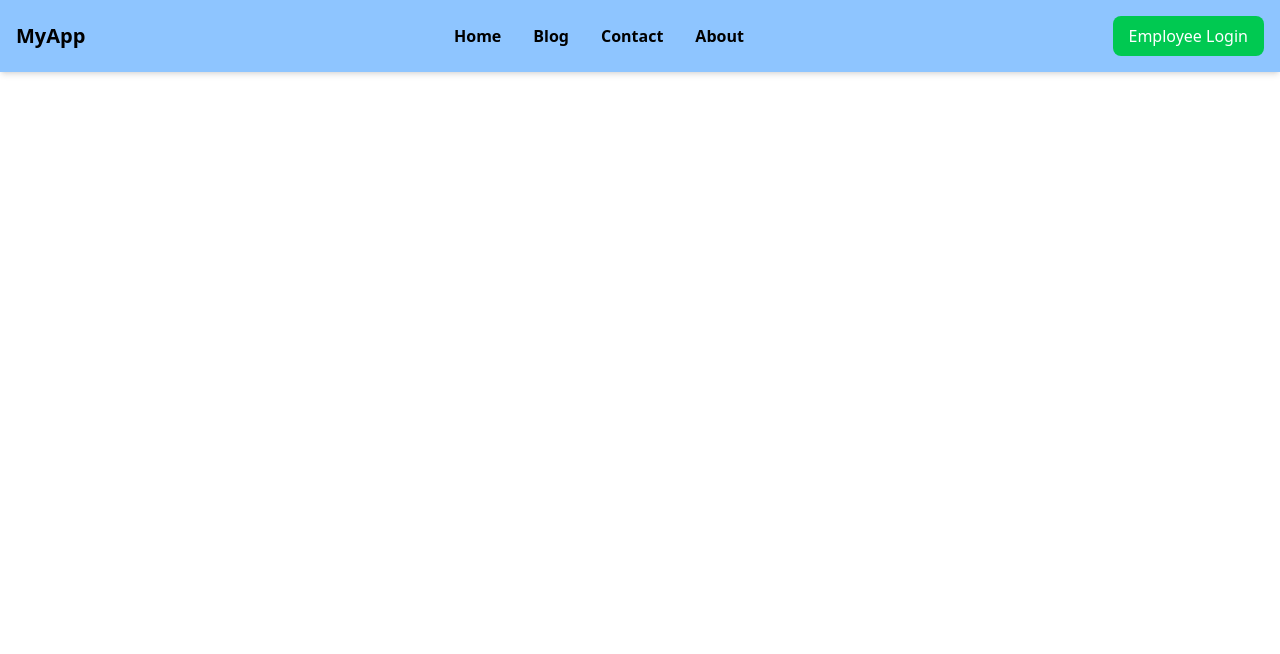
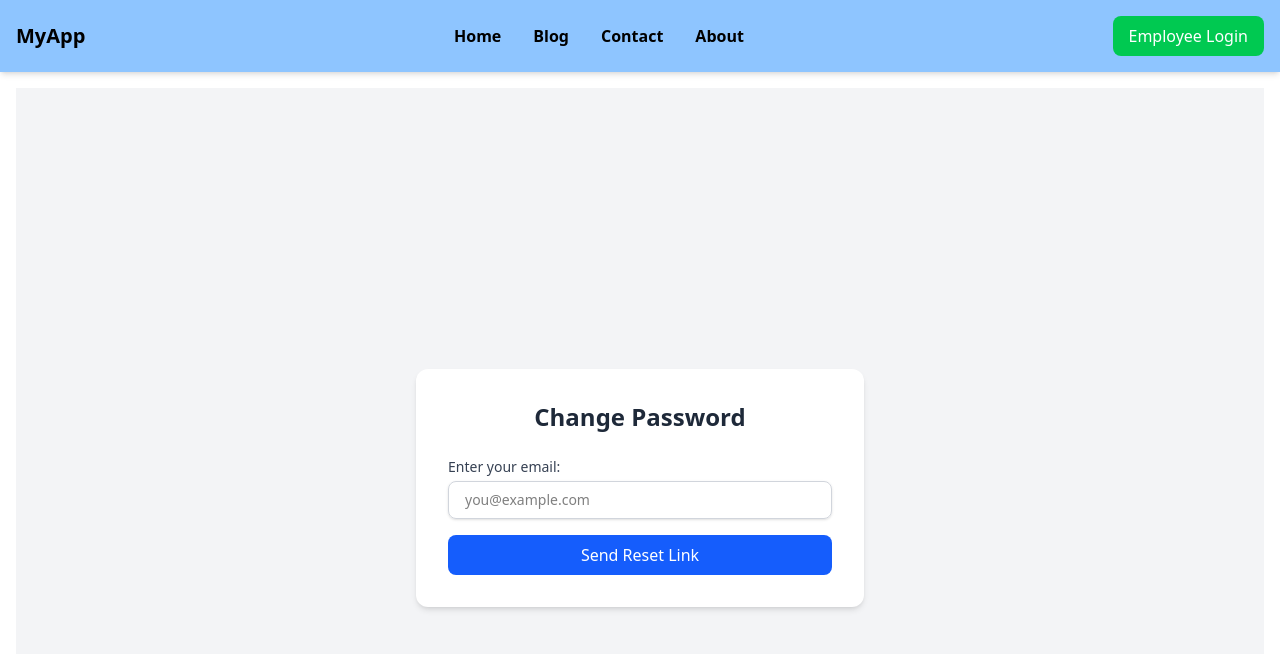
Before and after one commit to itsmanishku07/Employee-Management-Flask-PostgreSQL-React-vite, a React (Vite) app: page /changepassword in a window 1280 px wide. Shown: the top 654 px of the page. Built offline with nearby package versions, Linux system fonts and the light colour scheme.

Commit message:
Chnage Password

```diff
--- a/src/App.jsx
+++ b/src/App.jsx
@@ -8,6 +8,8 @@ import DepartmentInfo from './Components/DepartmentInfo';
 import Login from './Components/Login';
 import Home from './Components/Home';
 import Blog from './Components/Blog';
+import ChangePassword from './Components/ChangePassword';
+import NewPassword from './Components/NewPassword';
 
 const App = () => {
   return (
@@ -23,6 +25,8 @@ const App = () => {
           <Route path="/" element={<Login />} />
           <Route path="/index" element={<Home />} />
           <Route path="/blog" element={<Blog />} />
+          <Route path="/changepassword" element={<ChangePassword />} />
+          <Route path="/newpassword" element={<NewPassword />} />
         </Routes>
       </div>
     </BrowserRouter>
--- /dev/null
+++ b/src/Components/ChangePassword.jsx
@@ -0,0 +1,74 @@
+import React, { useState } from "react";
+
+const ChangePassword = () => {
+  const [email, setEmail] = useState("");
+  const [message, setMessage] = useState("");
+
+  const handleSubmit = async (e) => {
+    e.preventDefault();
+
+    try {
+      const response = await fetch("https://dashboard-alpha-nine-93.vercel.app/changepasswordrequest", {
+        method: "POST",
+        headers: {
+          "Content-Type": "application/json",
+        },
+        body: JSON.stringify({ email }),
+      });
+
+      if (response.ok) {
+        setMessage("✅ Password reset link sent to your email.");
+      } else {
+        setMessage("❌ Error sending reset link. Try again.");
+      }
+    } catch (error) {
+      console.error("Error:", error);
+      setMessage("⚠️ Something went wrong. Please try later.");
+    }
+  };
+
+  return (
+    <div className="flex h-screen items-center justify-center bg-gray-100">
+      <div className="w-full max-w-md bg-white p-8 rounded-xl shadow-md">
+        <h2 className="text-2xl font-bold mb-6 text-center text-gray-800">
+          Change Password
+        </h2>
+
+        <form onSubmit={handleSubmit} className="space-y-4">
+          <div>
+            <label
+              htmlFor="email"
+              className="block text-left text-sm font-medium text-gray-700"
+            >
+              Enter your email:
+            </label>
+            <input
+              type="email"
+              id="email"
+              value={email}
+              onChange={(e) => setEmail(e.target.value)}
+              required
+              placeholder="you@example.com"
+              className="mt-1 block w-full px-4 py-2 border border-gray-300 rounded-lg shadow-sm focus:ring-2 focus:ring-blue-500 focus:border-blue-500 sm:text-sm"
+            />
+          </div>
+
+          <button
+            type="submit"
+            className="w-full bg-blue-600 text-white font-medium py-2 px-4 rounded-lg hover:bg-blue-700 transition-colors"
+          >
+            Send Reset Link
+          </button>
+        </form>
+
+        {message && (
+          <p className="mt-4 text-center text-sm font-medium text-gray-700">
+            {message}
+          </p>
+        )}
+      </div>
+    </div>
+  );
+};
+
+export default ChangePassword
--- a/src/Components/Login.jsx
+++ b/src/Components/Login.jsx
@@ -93,6 +93,9 @@ const Login = () => {
                 >
                     Login
                 </button>
+                <div className="flex items-center justify-center">
+                    <a  href="/changepassword">Chnage Password</a>
+                </div>
             </form>
         </div>
     );
--- /dev/null
+++ b/src/Components/NewPassword.jsx
@@ -0,0 +1,90 @@
+import React, { useState, useEffect } from "react";
+
+const NewPassword = () => {
+  const [token, setToken] = useState("");
+  const [password, setPassword] = useState("");
+  const [message, setMessage] = useState("");
+
+  useEffect(() => {
+    const params = new URLSearchParams(window.location.search);
+    const t = params.get("t");
+    if (t) {
+      setToken(t);
+    }
+  }, []);
+
+  const handleSubmit = async (e) => {
+    e.preventDefault();
+
+    try {
+      const response = await fetch("https://dashboard-alpha-nine-93.vercel.app/changepassword", {
+        method: "POST",
+        headers: {
+          "Content-Type": "application/json",
+        },
+        body: JSON.stringify({ t: token, password }),
+      });
+
+      if (response.ok) {
+        setMessage("✅ Password has been reset successfully.");
+      } else {
+        const data = await response.json();
+        setMessage(`${data.error || "Failed to reset password."}`);
+      }
+    } catch (error) {
+      console.error("Error:", error);
+      setMessage("⚠️ Something went wrong.");
+    }
+  };
+
+  return (
+    <div className="flex h-screen items-center justify-center bg-gray-100">
+      <div className="w-full max-w-md bg-white p-8 rounded-xl shadow-md">
+        <h2 className="text-2xl font-bold mb-6 text-center text-gray-800">
+          Reset Password
+        </h2>
+
+        {token ? (
+          <form onSubmit={handleSubmit} className="space-y-4">
+            <div>
+              <label
+                htmlFor="password"
+                className="block text-left text-sm font-medium text-gray-700"
+              >
+                Enter new password:
+              </label>
+              <input
+                type="password"
+                id="password"
+                value={password}
+                onChange={(e) => setPassword(e.target.value)}
+                required
+                placeholder="New Password"
+                className="mt-1 block w-full px-4 py-2 border border-gray-300 rounded-lg shadow-sm focus:ring-2 focus:ring-blue-500 focus:border-blue-500 sm:text-sm"
+              />
+            </div>
+
+            <button
+              type="submit"
+              className="w-full bg-blue-600 text-white font-medium py-2 px-4 rounded-lg hover:bg-blue-700 transition-colors"
+            >
+              Update Password
+            </button>
+          </form>
+        ) : (
+          <p className="text-red-600 text-center font-medium">
+             Invalid or missing token
+          </p>
+        )}
+
+        {message && (
+          <p className="mt-4 text-center text-sm font-medium text-gray-700">
+            {message}
+          </p>
+        )}
+      </div>
+    </div>
+  );
+};
+
+export default NewPassword;
```
